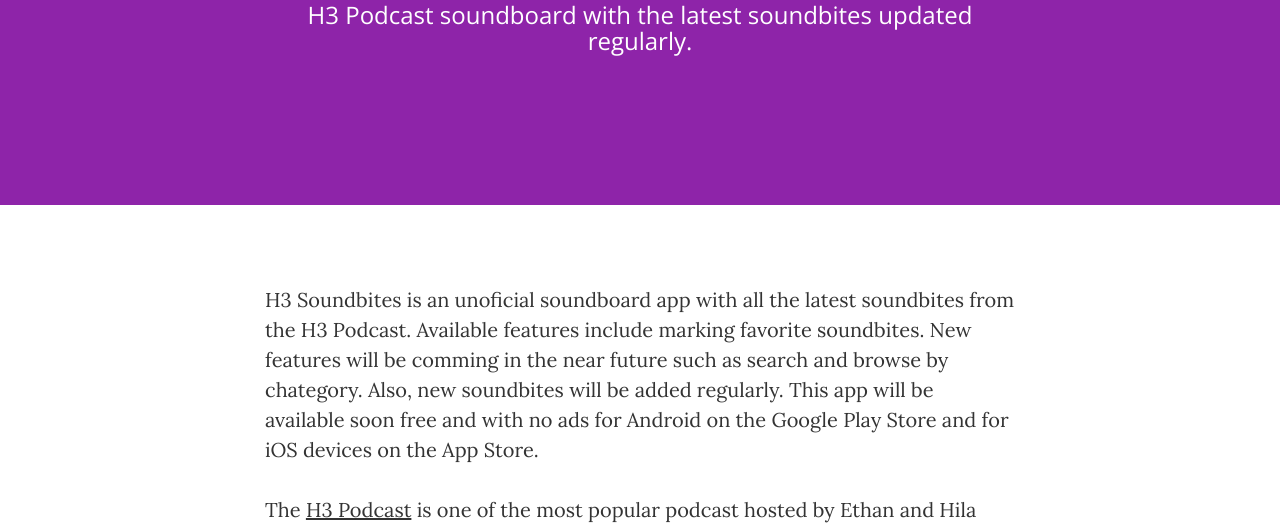
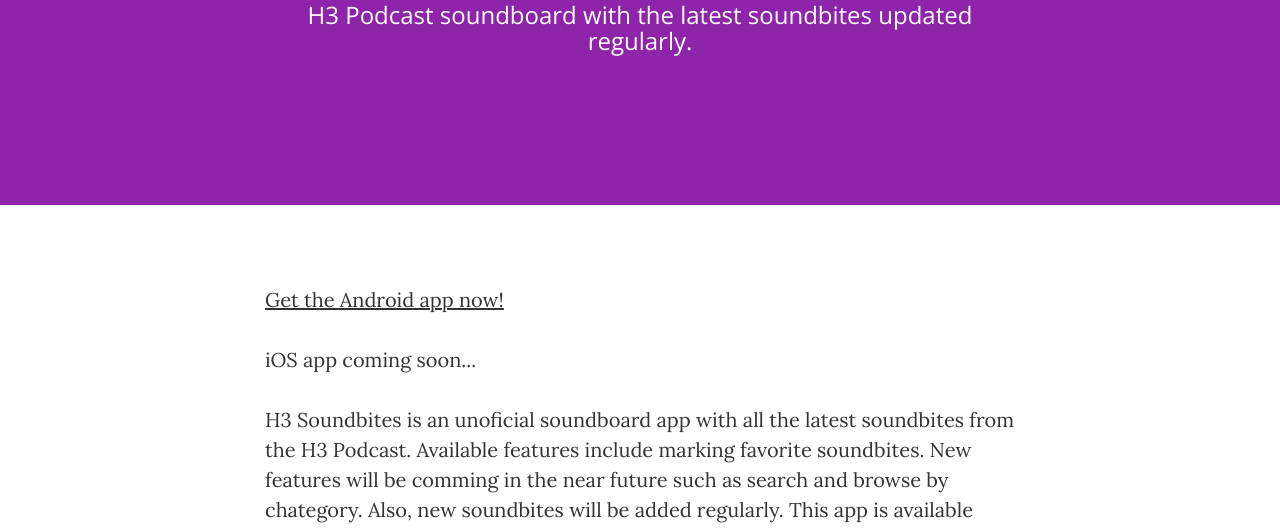
Before and after one commit to csc5nz/h3_soundbites_website, a website: page about.html in a window 1280 px wide. Shown: the part 270-799 px from the top of the page. Drawn offline with nearby package versions, Linux system fonts and the light colour scheme.

Commit message:
android release

```diff
--- a/about.html
+++ b/about.html
@@ -87,7 +87,9 @@
     <div class="container">
         <div class="row">
             <div class="col-lg-8 col-lg-offset-2 col-md-10 col-md-offset-1">
-                <p>H3 Soundbites is an unoficial soundboard app with all the latest soundbites from the H3 Podcast. Available features include marking favorite soundbites. New features will be comming in the near future such as search and browse by chategory. Also, new soundbites will be added regularly. This app will be available soon free and with no ads for Android on the Google Play Store and for iOS devices on the App Store.</p>
+                <p><a href="https://play.google.com/store/apps/details?id=com.cyncab.h3soundbites">Get the Android app now!</a></p>
+                <p>iOS app coming soon...</p>
+                <p>H3 Soundbites is an unoficial soundboard app with all the latest soundbites from the H3 Podcast. Available features include marking favorite soundbites. New features will be comming in the near future such as search and browse by chategory. Also, new soundbites will be added regularly. This app is available now free and with no ads for Android on the <a href="https://play.google.com/store/apps/details?id=com.cyncab.h3soundbites">Google Play Store</a>. The iOS app will be comming to the App Store soon.</p>
                 <p>The <a href="https://www.youtube.com/channel/UCLtREJY21xRfCuEKvdki1Kw">H3 Podcast</a> is one of the most popular podcast hosted by Ethan and Hila Klein. You can check out the podcast on YouTube and all the mainstream podcast outles.</p>
                 <p>This app was built using Android Studio, Audacity, GIMP, and open source code from <a href="https://github.com/mariusurbelis">Marius Urbelis</a>.</p>
                 <p>Want to get in touch with me? Send me an email at <a href="mailto:cyncabdev@gmail.com">cyncabdev@gmail.com</a>.</p>
```
Also changed, not shown: index.html (+2 -2 lines).
